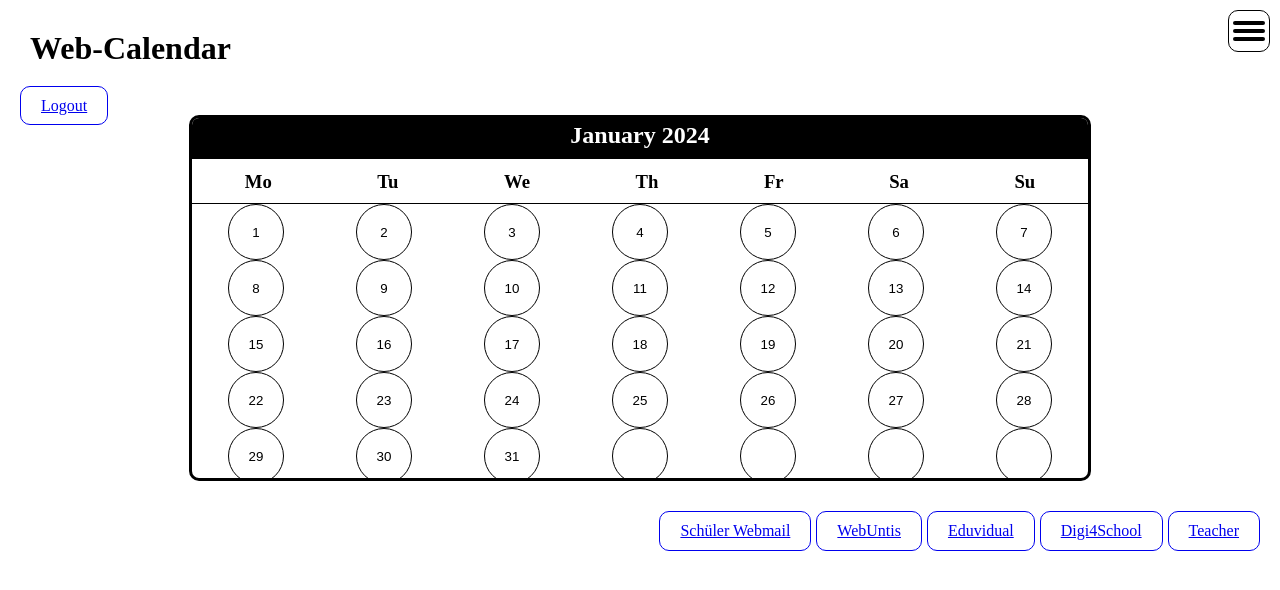
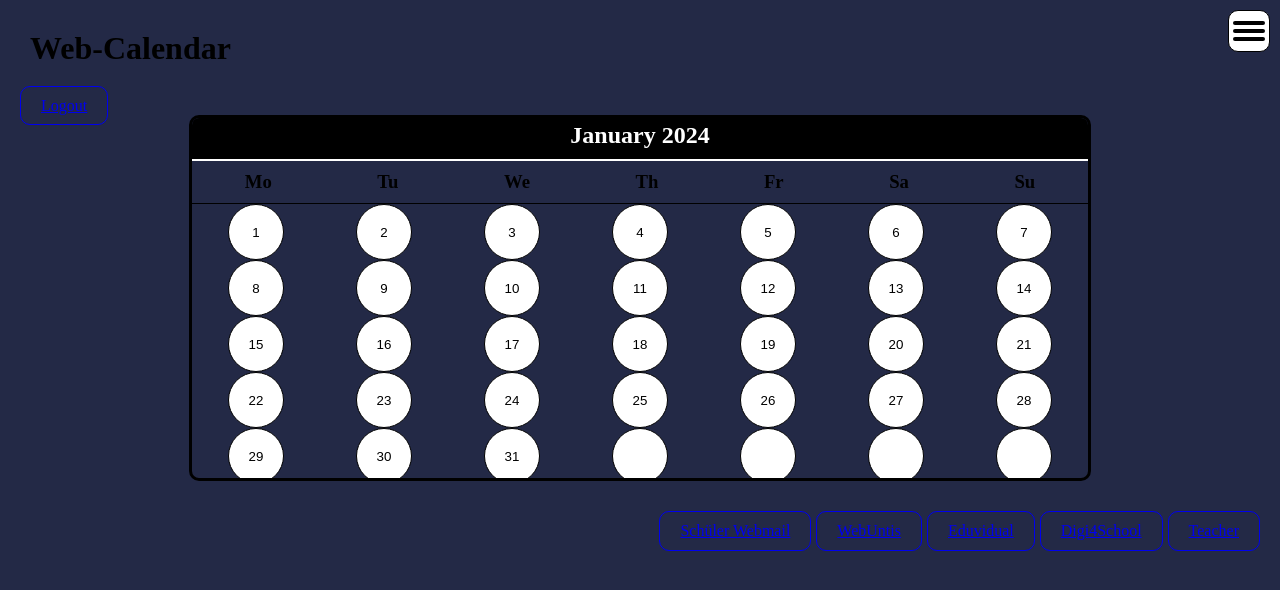
Before and after one commit to taktischer/web_calendar, a Django app: page / in a window 1280 px wide. Shown: the top 590 px of the page. Run offline with Django 4.2, Linux system fonts and the light colour scheme; the visitor is signed in with stand-in values (Sample User, id 1); data that the repository does not hold is empty.

Commit message:
added color palette

```diff
--- /dev/null
+++ b/static/colors.css
@@ -0,0 +1,13 @@
+:root {
+    --background: #232946;
+    --headline: #fffffe;
+    --paragraph: #b8c1ec;
+    --button: #eebbc3;
+    --button-text: #232946;
+    --card-background: #fffffe;
+    --card-headline: #232946;
+    --card-paragraph: #232946;
+    --card-tag-background: #232946;
+    --card-tag-text: #b8c1ec;
+    --card-highlight: #d4939d;
+}
--- a/static/styles.css
+++ b/static/styles.css
@@ -1,10 +1,13 @@
+@import "colors.css";
+
 * {
-    margin: 0px;
-    padding: 0px;
+    margin: 0;
+    padding: 0;
 }
 
 body {
     overflow-x: hidden;
+    background-color: var(--background);
 }
 
 .button {
```
